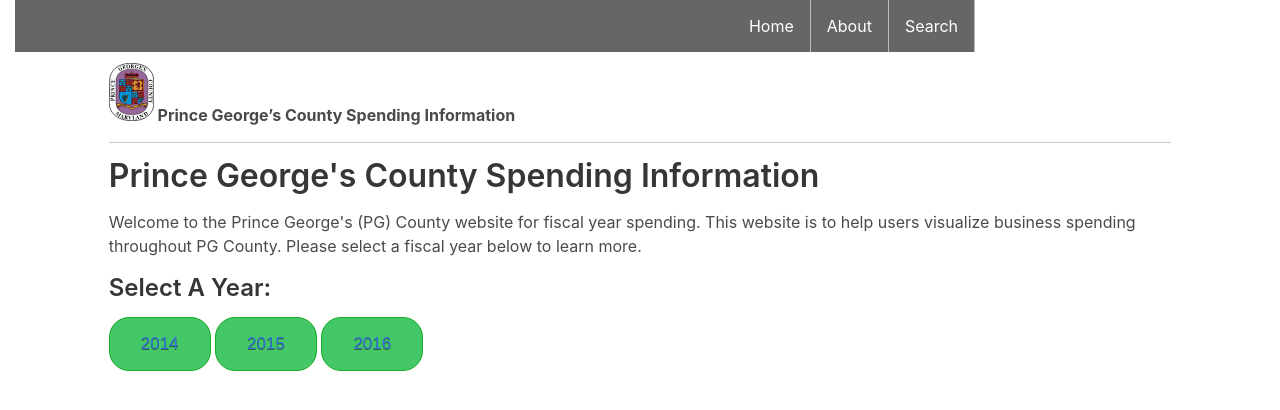
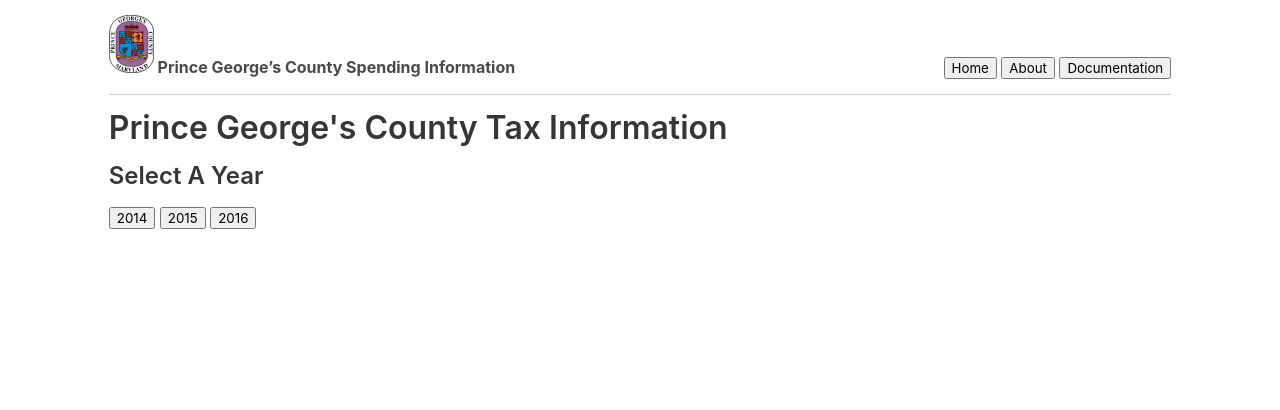
Before and after one commit to alyssaraq98/INST377-GroupProject-A97, a website: page public/index.html in a window 1280 px wide. Drawn offline with nearby package versions, Linux system fonts and the light colour scheme.

Commit message:
get back to working state

```diff
--- a/public/index.html
+++ b/public/index.html
@@ -2,10 +2,9 @@
 <html lang ="en">
     <head>
         <meta name = "author" content = "Group A97">
-        <title>PG County Spedning Information</title>
+        <title>A97 Group Project</title>
         <link rel="stylesheet" type="text/css" href="bulma.css" />
         <link rel="stylesheet" type="text/css" href="menubar.css" />
-        <link rel="stylesheet" type="text/css" href="index.css" />
 
         <script
       src="https://code.jquery.com/jquery-3.5.1.slim.min.js"
@@ -17,41 +16,31 @@
     </head>
 
 <body>
-    <ul>
-        <li><a href="search.html">Search</a></li>
-        <li><a href="about.html">About</a></li>
-        <li><a href="index.html">Home</a></li>
-  </ul>
-
-    <form>
-        <button
-          type="submit"
-          class="submitButton"
-          name="submitButton"
-        >Test If Data In Console</button>
-      </form>
-      <br>
-
     <div class="header">
         <h2>
             <img width = "45px" src="PG_County_Seal.svg" alt="Prince George's County Seal"/> Prince George’s County Spending Information
         </h2>
         <ul class="menubar">
+            <li>
+                <button id="home" class="banner">Home</button>
+            </li>
+            <li>
+                <button id="about" class="banner">About</button>
+            </li>
+            <li>
+                <button id="docs" class="banner">Documentation</button>
+            </li>
 
         </ul>
     </div>
 <div class="content">
-    <h1>Prince George's County Spending Information</h1>
-
-    <p>Welcome to the Prince George's (PG) County website for fiscal year spending. This website is to help users visualize
-        business spending throughout PG County. Please select a fiscal year below to learn more.
-    </p>
+    <h1>Prince George's County Tax Information</h1>
 
     <div class="years">
-        <h3>Select A Year:</h3>
-        <button id="yearOne" class="yearButton"><a href="dataOne.html">2014</a></button>
-        <button id="yearTwo" class="yearButton"><a href="dataTwo.html">2015</a></button>
-        <button id="yearThree" class="yearButton"><a href="dataThree.html">2016</a></button>
+        <h3>Select A Year</h3>
+        <button id="yearOne" class="yearButton">2014</button>
+        <button id="yearTwo" class="yearButton">2015</button>
+        <button id="yearThree" class="yearButton">2016</button>
     </div>
     <script src="search.js"></script>
 </div>
```
Also changed, not shown: public/about.html (+17 -14 lines), public/dataOne.html (+10 -13 lines), public/dataThree.html (+18 -16 lines), public/dataTwo.html (+14 -13 lines), public/docs.html (+19 -18 lines). Lines whose indentation alone changed are shown as unchanged.
